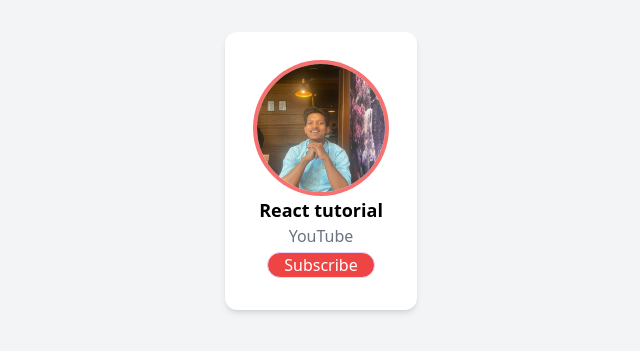
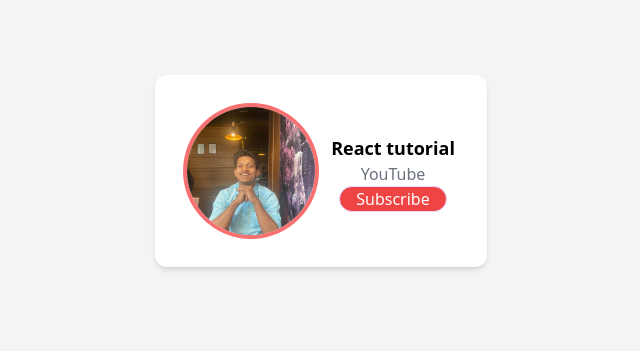
Before and after one commit to Rejoan2020/tailwind-practice, a website: page index.html in a window 1280 px wide. Shown: the part 229-580 px from the top of the page, without its empty margins (319-959 px from the left). Drawn offline with Linux system fonts and the light colour scheme.

Commit message:
feature: responsiveness added for tablet(sm)

```diff
--- a/index.html
+++ b/index.html
@@ -11,18 +11,16 @@
 <body class = "h-screen flex items-center justify-center
  bg-gray-100">
     <div class = "max-w-sm mx-auto bg-white p-8 rounded-xl
-    shadow-md space-y-1">
+    shadow-md space-y-1 sm:flex text-center sm:items-center sm:space-x-4">
         <img class="h-32 w-32 mx-auto rounded-full ring-4
          ring-red-400" src="/images/rejoan.jpg" alt="lock-screen">
-        <div class="text-center">
+        <div>
             <p class="text-lg text-black font-semibold">React tutorial</p>
             <p class="text-gray-500 font-medium">YouTube</p>
-        </div>
-        <div class="text-center">
             <button class="px-4 border border-purple-200
             rounded-full bg-red-500 text-white">
             Subscribe
-        </button>
+            </button>
         </div>
     </div>
 </body>
```
Also changed, not shown: output/tailwind.css.
